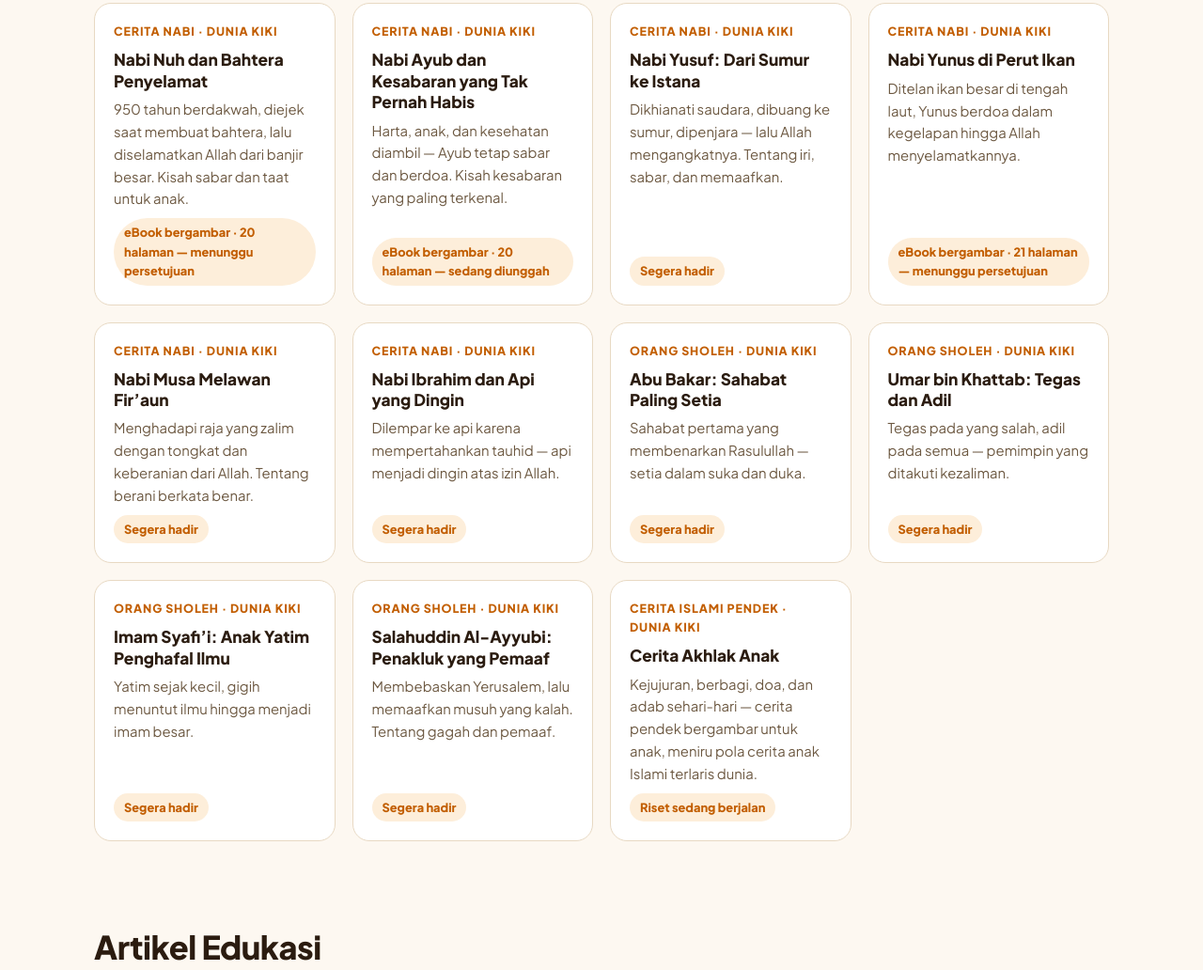
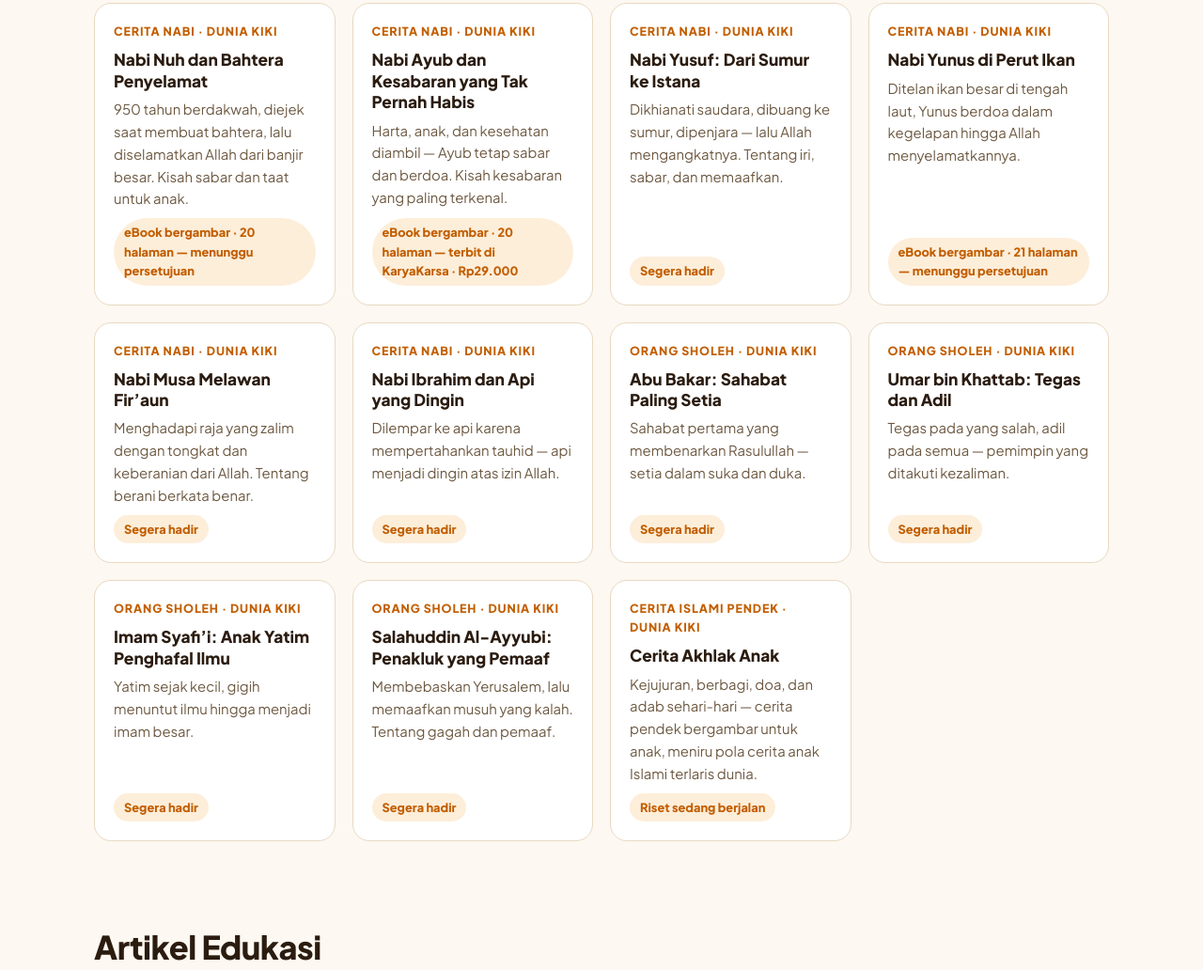
Before and after one commit to podcastmeong/podcastmeong.github.io, a plain HTML site: page index.html in a window 1280 px wide. Shown: the part 3527-4559 px from the top of the page at 94% size. Drawn offline with Linux system fonts and the light colour scheme.

Commit message:
Kartu Ayub: terbit di KaryaKarsa

```diff
--- a/index.html
+++ b/index.html
@@ -503,7 +503,7 @@
             <span class="news-tag">Cerita Nabi · Dunia Kiki</span>
             <h3>Nabi Ayub dan Kesabaran yang Tak Pernah Habis</h3>
             <p>Harta, anak, dan kesehatan diambil — Ayub tetap sabar dan berdoa. Kisah kesabaran yang paling terkenal.</p>
-            <span class="status-badge">eBook bergambar · 20 halaman — sedang diunggah</span>
+            <span class="status-badge">eBook bergambar · 20 halaman — terbit di KaryaKarsa · Rp29.000</span>
           </div>
           <div class="news-card">
             <span class="news-tag">Cerita Nabi · Dunia Kiki</span>
```
Also changed, not shown: template.html (+1 -1 lines), ayub-cover-01.jpg (added).
